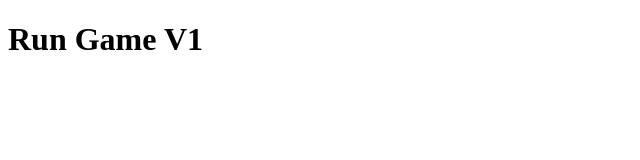
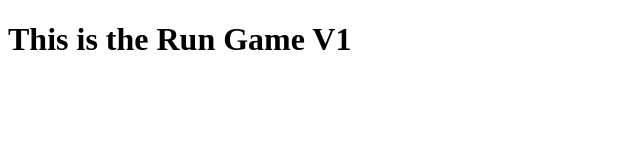
Before and after one commit to tdkm-biz/run-game-v1, a website built with webpack: page public/index.html in a window 1280 px wide. Shown: the whole page, without its empty margins (0-640 px from the left). Built offline with nearby package versions, Linux system fonts and the light colour scheme.

Commit message:
[modify] change h1

```diff
--- a/public/index.html
+++ b/public/index.html
@@ -7,6 +7,6 @@
     <script src="./js/bundle.js"></script>
 </head>
 <body>
-    <h1>Run Game V1</h1>
+    <h1>This is the Run Game V1</h1>
 </body>
 </html>
```
